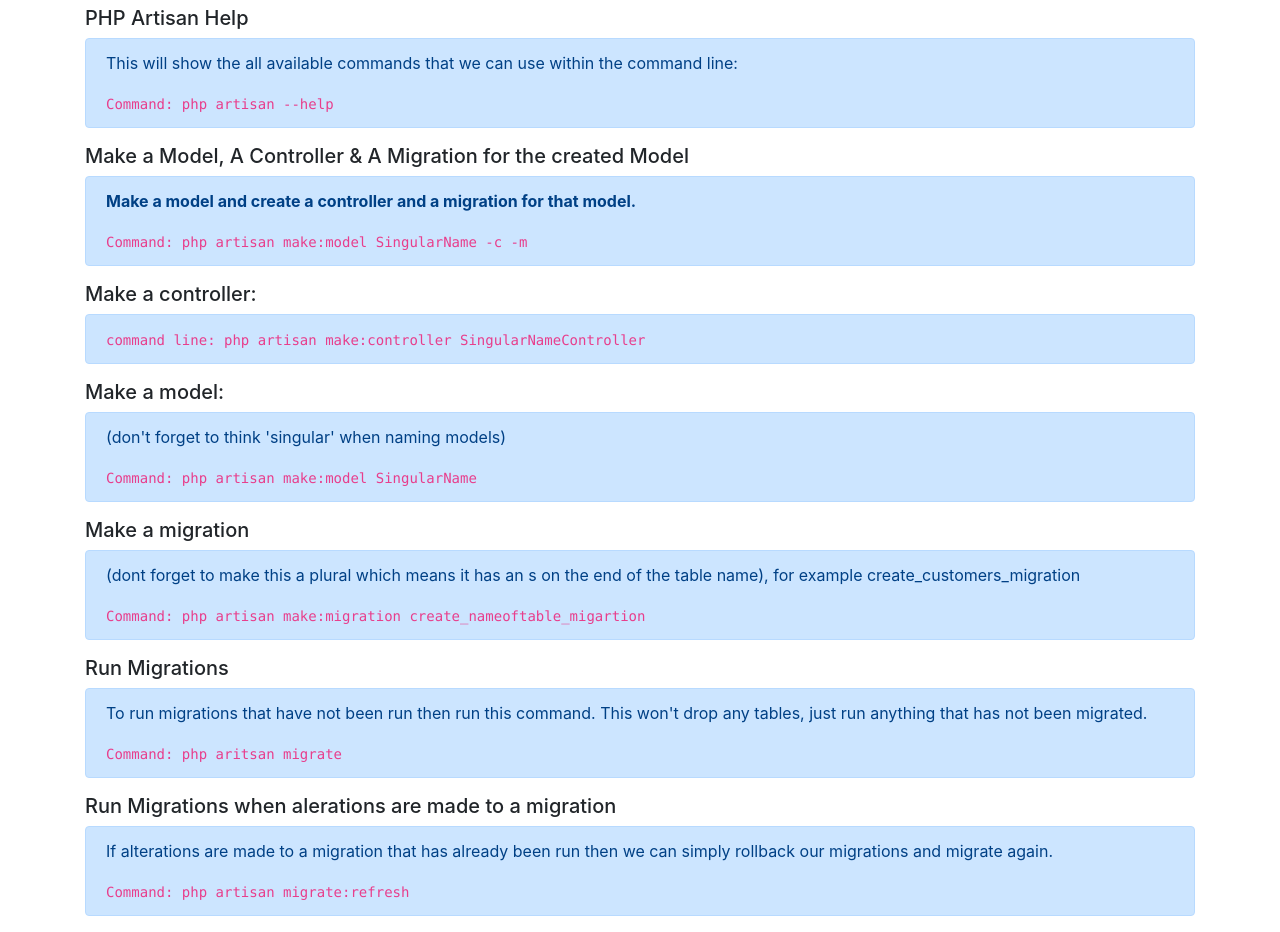
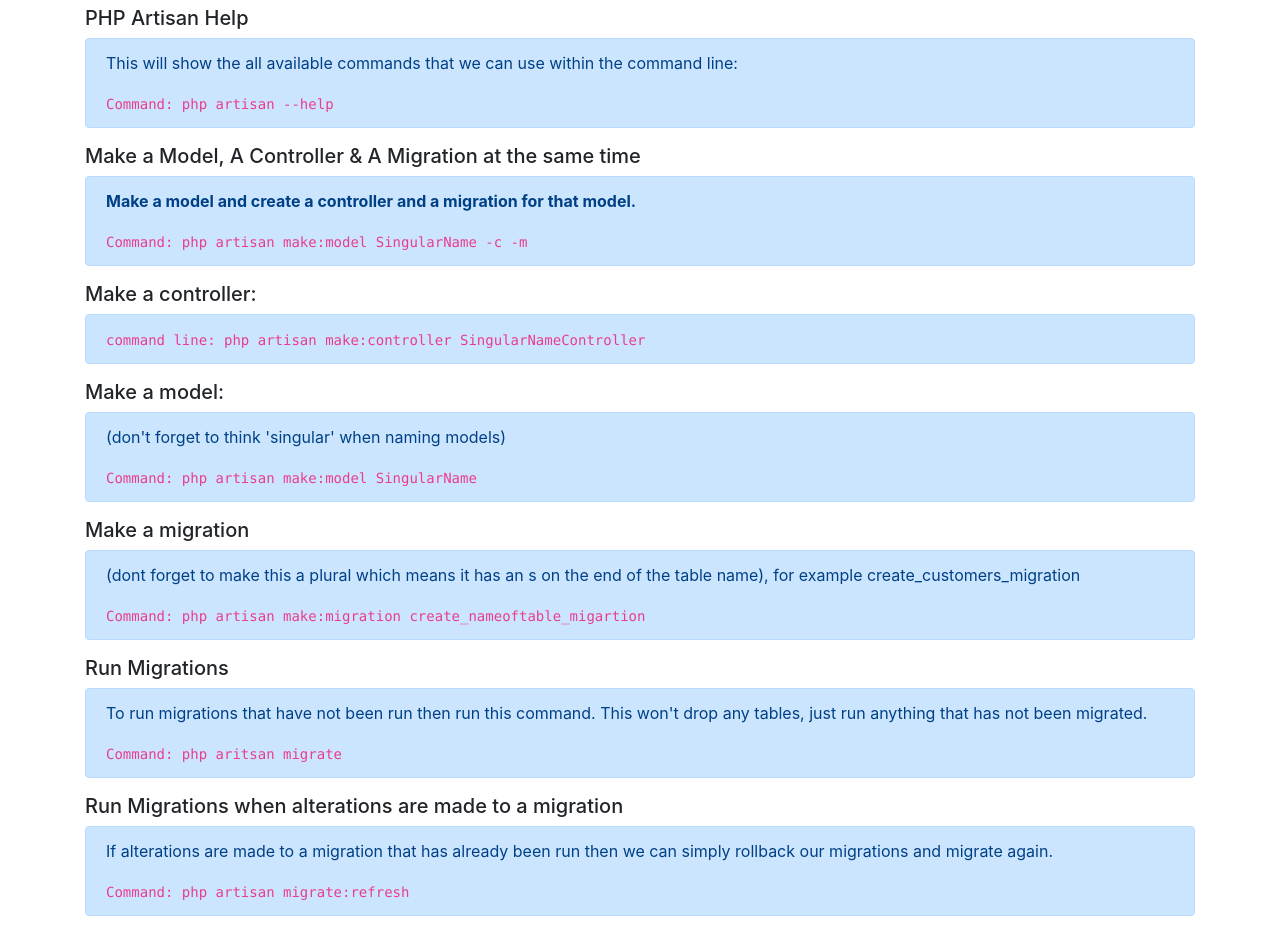
Before and after one commit to bladedevleoper/php-artisan-command-cheatsheet, a plain HTML site: page index.html in a window 1280 px wide. Shown: the part 50-982 px from the top of the page. Drawn offline with nearby package versions, Linux system fonts and the light colour scheme.

Commit message:
Update index.html

```diff
--- a/index.html
+++ b/index.html
@@ -23,7 +23,7 @@
 
 
 
-            <h5 class="mt-2">Make a Model, A Controller &amp; A Migration for the created Model</h5>
+            <h5 class="mt-2">Make a Model, A Controller &amp; A Migration at the same time</h5>
             <div class="alert alert-primary">
                 <p><b>Make a model and create a controller and a migration for that model.</b></p>
                 <code>
@@ -103,7 +103,7 @@
 
 
 
-            <h5 class="mt-2">Run Migrations when alerations are made to a migration</h5>
+            <h5 class="mt-2">Run Migrations when alterations are made to a migration</h5>
             <div class="alert alert-primary">
                 <p>If alterations are made to a migration that has already been run then we can simply rollback our migrations and migrate again.</p>
 
```
